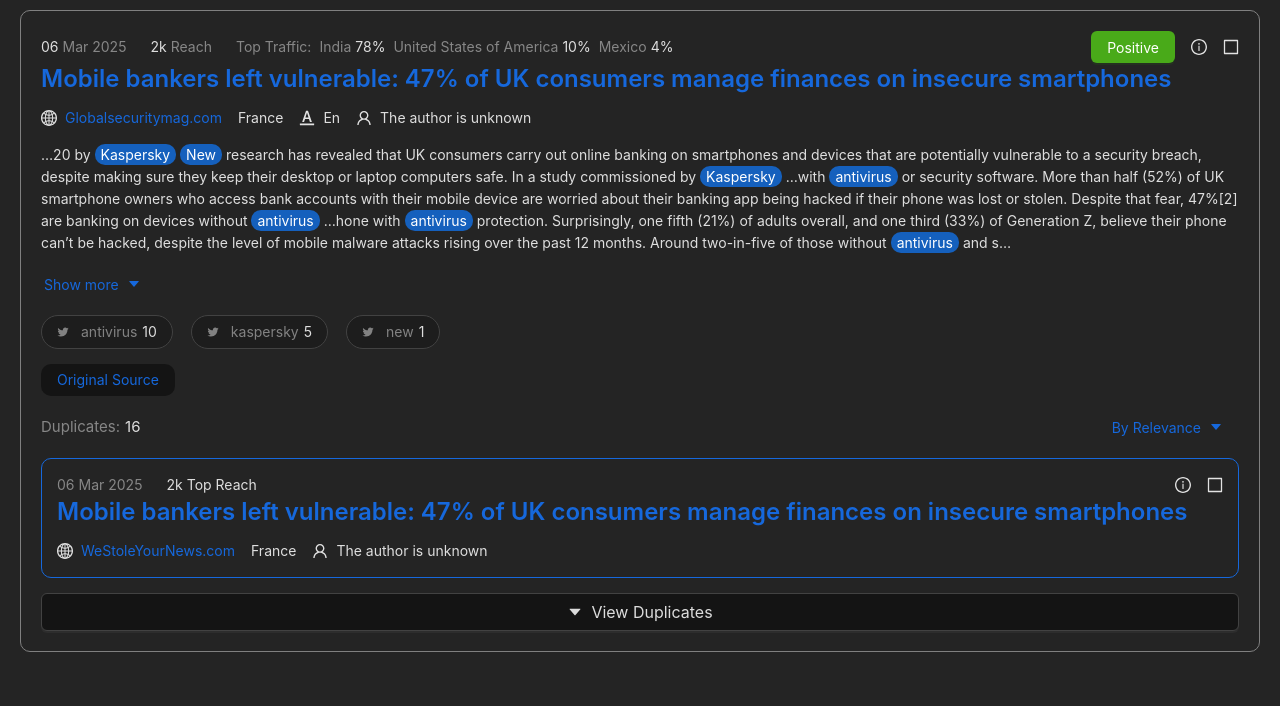
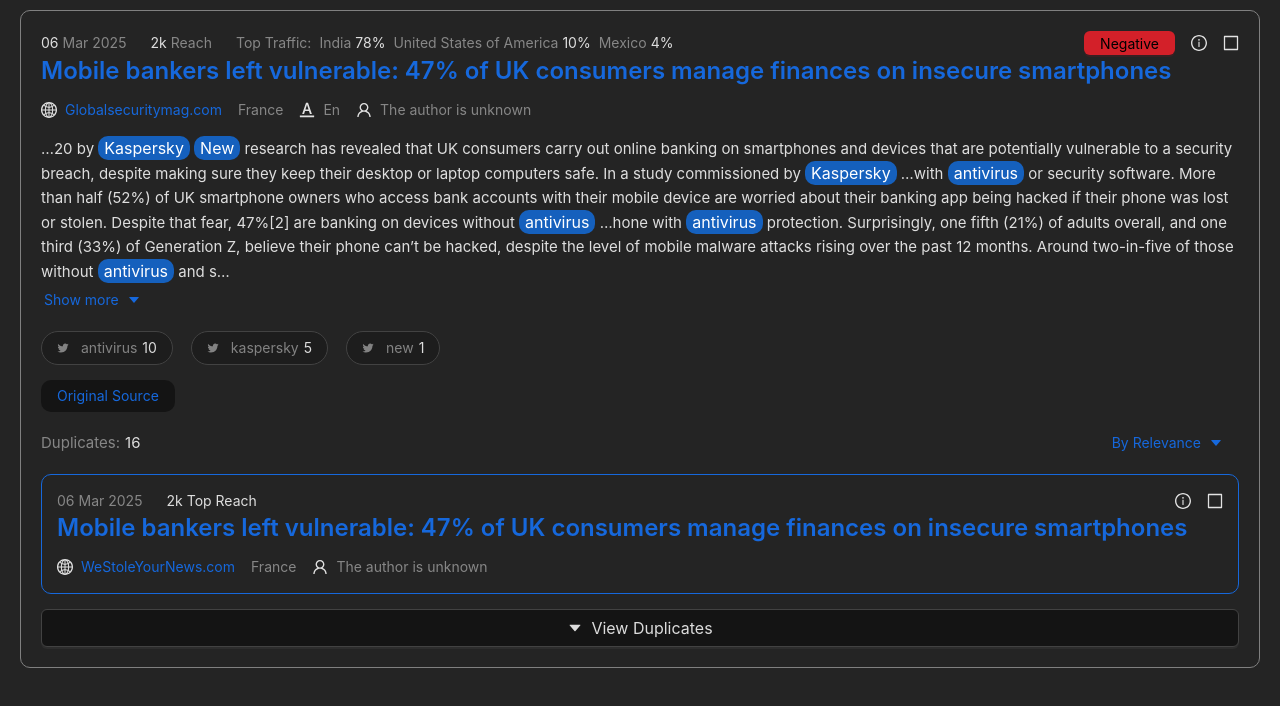
Before and after one commit to DragonRomeo/kaspersky-test, a React (Vite) app: page / in a window 1280 px wide. Shown: the top 706 px of the page. Built offline with nearby package versions, Linux system fonts and the light colour scheme.

Commit message:
fix: fix styles

```diff
--- a/src/common/consts/labels.ts
+++ b/src/common/consts/labels.ts
@@ -18,9 +18,4 @@
   VIEW_DUPLICATES: {
     text: 'View Duplicates',
   },
-  REACTIONS: {
-    BUTTON: {
-      text: 'Positive',
-    },
-  },
 };
--- a/src/components/news/highlights/highlights.style.ts
+++ b/src/components/news/highlights/highlights.style.ts
@@ -3,4 +3,10 @@
   color: 'white',
   backgroundColor: '#1560BD',
   borderRadius: '10px',
+  fontSize: '16px',
 };
+
+export const paragraphStyle = {
+  fontSize: '15px',
+  margin: 0,
+};
--- a/src/components/news/highlights/highlights.tsx
+++ b/src/components/news/highlights/highlights.tsx
@@ -2,7 +2,7 @@
 import React from 'react';
 import { Typography } from 'antd';
 import { openTag, startOrEndSymbol } from './highlights.consts';
-import { markStyle } from './highlights.style';
+import { markStyle, paragraphStyle } from './highlights.style';
 
 const { Text } = Typography;
 
@@ -12,14 +12,13 @@
 
 const Highlights: React.FC<Props> = ({ highlights }) => {
   const arr: string[] = [];
-  // TODO: добавить "; в каждую строку перед тем как их склеивать"
   highlights.forEach((str) => {
     const itemArr = str.split(' ');
     arr.push(...itemArr);
   });
 
   return (
-    <Paragraph>
+    <Paragraph style={paragraphStyle}>
       {arr.map((word, index) => {
         if (word.slice(0, 4) !== openTag) {
           return `${word} `;
--- a/src/components/news/info/info-item/info-item.tsx
+++ b/src/components/news/info/info-item/info-item.tsx
@@ -13,7 +13,7 @@
   return (
     <Flex gap='small'>
       {icon}
-      <Text>{text}</Text>
+      <Text type='secondary'>{text}</Text>
     </Flex>
   );
 };
--- /dev/null
+++ b/src/components/news/reactions/reactions.style.ts
@@ -0,0 +1,11 @@
+import { HashTable } from './reactions.types';
+
+export const btnStyle = {
+  color: 'black',
+  height: '24px',
+};
+
+export const colors: HashTable = {
+  positive: 'green',
+  negative: 'red',
+};
--- a/src/components/news/reactions/reactions.tsx
+++ b/src/components/news/reactions/reactions.tsx
@@ -2,18 +2,21 @@
 import { BorderOutlined, InfoCircleOutlined } from '@ant-design/icons';
 import { Flex } from 'antd';
 import { Button } from 'antd';
-import { labels } from '../../../common/consts/labels';
+import { capitalize } from '../../../common/helpers/global-helpers';
+import { btnStyle, colors } from './reactions.style';
 
 interface Props {
   isBtn?: boolean;
+  sentiment: string;
 }
 
-const Reactions: React.FC<Props> = ({ isBtn = true }) => {
+const Reactions: React.FC<Props> = ({ isBtn = true, sentiment }) => {
+  const currentColor = colors[sentiment];
   return (
     <Flex gap='middle'>
       {isBtn && (
-        <Button color='green' variant='solid'>
-          {labels.REACTIONS.BUTTON.text}
+        <Button style={btnStyle} color={currentColor} variant='solid'>
+          {capitalize(sentiment)}
         </Button>
       )}
       <InfoCircleOutlined />
--- /dev/null
+++ b/src/components/news/reactions/reactions.types.ts
@@ -0,0 +1,5 @@
+import { ButtonColorType } from 'antd/es/button';
+
+export interface HashTable {
+  [key: string]: ButtonColorType;
+}
--- a/src/components/news/title-info/title-info.tsx
+++ b/src/components/news/title-info/title-info.tsx
@@ -16,7 +16,7 @@
     <Flex vertical>
       <div style={trafficWrapper}>
         <Traffic date={data.DP} reach={data.REACH} traffic={data.TRAFFIC} />
-        <Reactions />
+        <Reactions sentiment={data.SENT} />
       </div>
       <TitleLink url={data.URL}>{data.TI}</TitleLink>
       <Info
```
Also changed, not shown: src/assets/icons/france.png (added).
